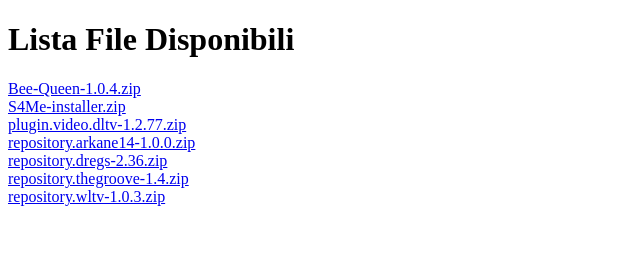
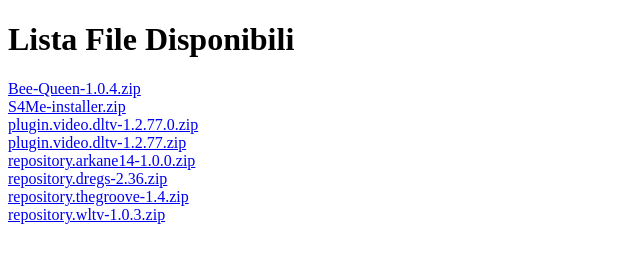
Before and after one commit to Regius04/repo, a plain HTML site: page index.html in a window 1280 px wide. Shown: the whole page, without its empty margins (0-640 px from the left). Drawn offline with Linux system fonts and the light colour scheme.

Commit message:
Automated: update index.html with new zip links

```diff
--- a/index.html
+++ b/index.html
@@ -5,6 +5,7 @@
 <h1>Lista File Disponibili</h1>
   <a href="Bee-Queen-1.0.4.zip">Bee-Queen-1.0.4.zip</a><br>
   <a href="S4Me-installer.zip">S4Me-installer.zip</a><br>
+  <a href="plugin.video.dltv-1.2.77.0.zip">plugin.video.dltv-1.2.77.0.zip</a><br>
   <a href="plugin.video.dltv-1.2.77.zip">plugin.video.dltv-1.2.77.zip</a><br>
   <a href="repository.arkane14-1.0.0.zip">repository.arkane14-1.0.0.zip</a><br>
   <a href="repository.dregs-2.36.zip">repository.dregs-2.36.zip</a><br>
```
